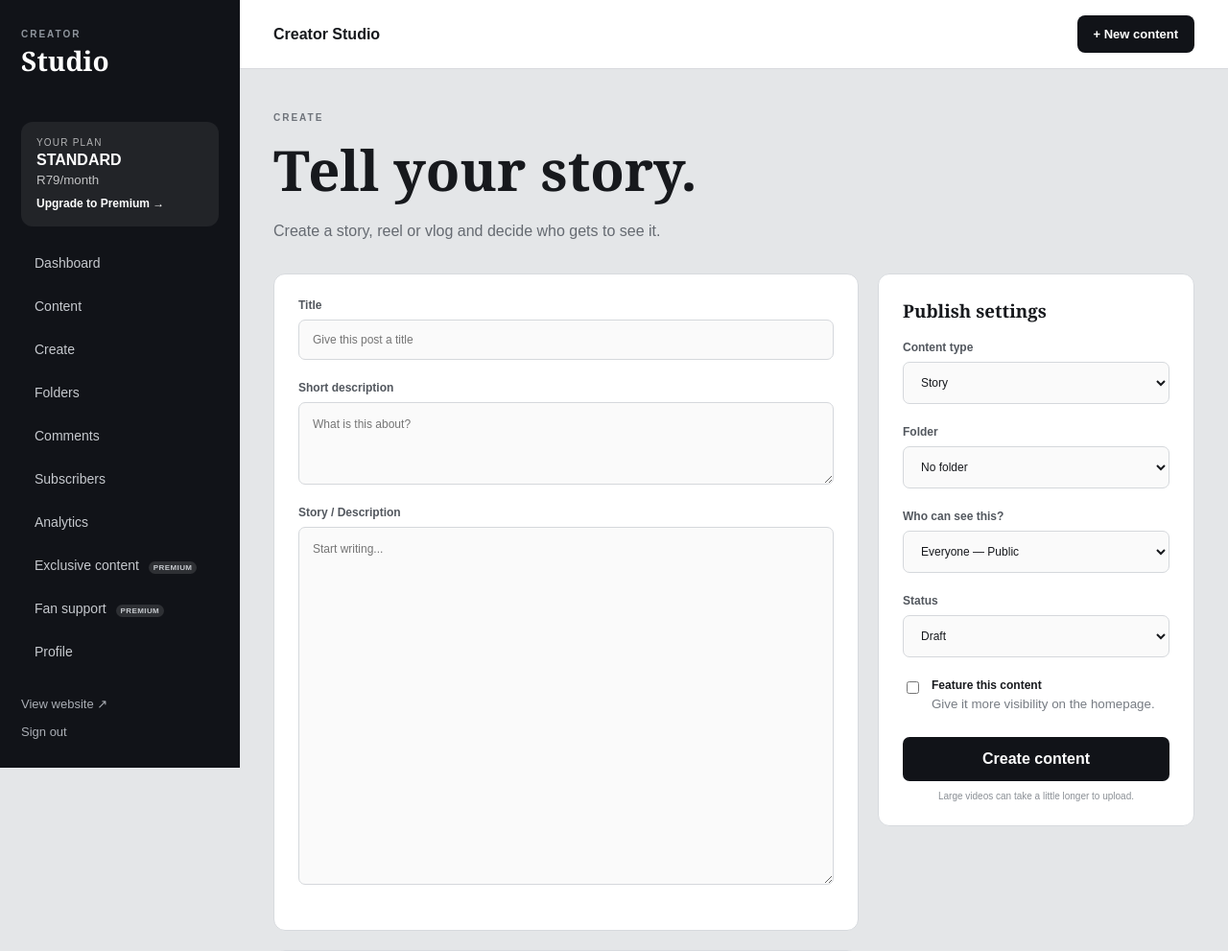
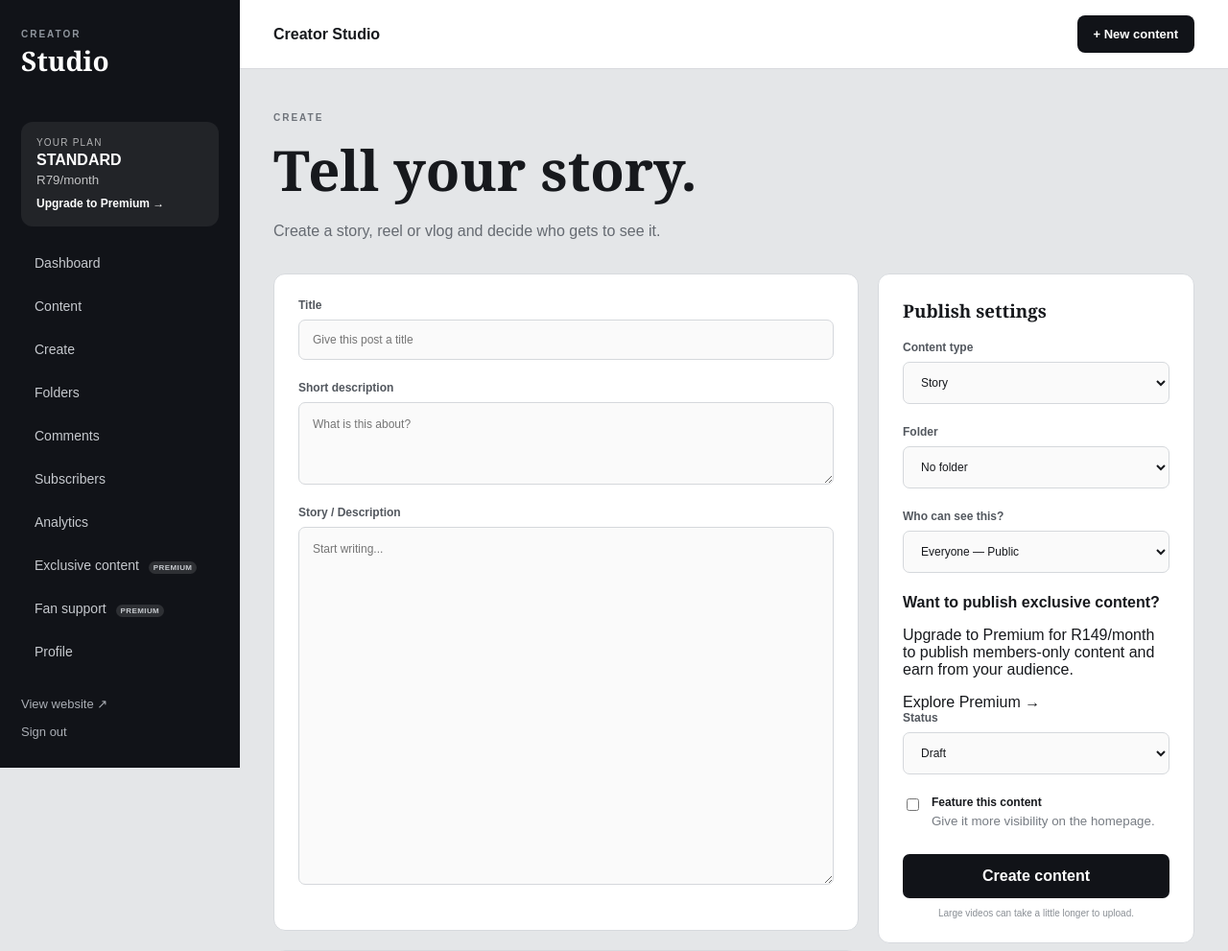
Before and after one commit to LasieHlongwane/blogi, a Flask app: template templates/studio/content_form.html in a window 1280 px wide. Shown: the top 991 px of the page at 96% size. Run offline with Flask 3, Linux system fonts and the light colour scheme; the template is opened without the code that fills it, so the values that code supplies are empty; parts of the project's set-up code (start-up, migrations or seed data) failed here and were passed over.

Commit message:
Enhance access level selection for premium users
Updated access level selection options and added premium feature notice.

```diff
--- a/templates/studio/content_form.html
+++ b/templates/studio/content_form.html
@@ -585,15 +585,16 @@
 
     Who can see this?
 
-                <select name="access_level">
+    <select
+        name="access_level"
+        id="access-level-select"
+    >
 
         <option
             value="public"
-
             {% if
                 not post
-                            or post.access_level
-                            == "public"
+                or post.access_level == "public"
             %}
                 selected
             {% endif %}
@@ -602,9 +603,10 @@
         </option>
 
 
+        {% if creator_account.plan == "premium" %}
+
             <option
                 value="subscriber"
-
                 {% if
                     post
                     and post.access_level
@@ -616,9 +618,43 @@
                 🔒 Members only
             </option>
 
+        {% else %}
+
+            <option
+                value="subscriber"
+                disabled
+            >
+                🔒 Members only — Premium
+            </option>
+
+        {% endif %}
+
     </select>
 
 </label>
+
+
+{% if creator_account.plan != "premium" %}
+
+    <div class="premium-feature-notice">
+
+        <strong>
+            Want to publish exclusive content?
+        </strong>
+
+        <p>
+            Upgrade to Premium for R149/month
+            to publish members-only content and
+            earn from your audience.
+        </p>
+
+        <a href="#premium-features">
+            Explore Premium →
+        </a>
+
+    </div>
+
+{% endif %}
 
 
             <label class="field-label">
```
Lines whose indentation alone changed are shown as unchanged.
